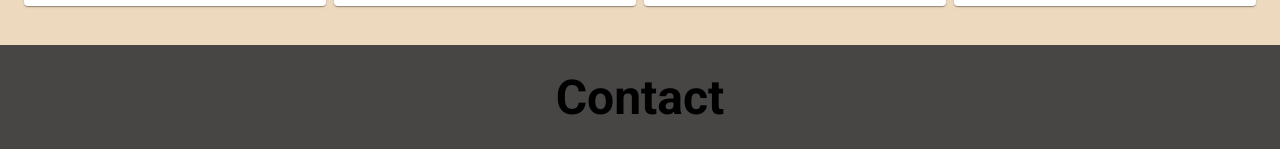
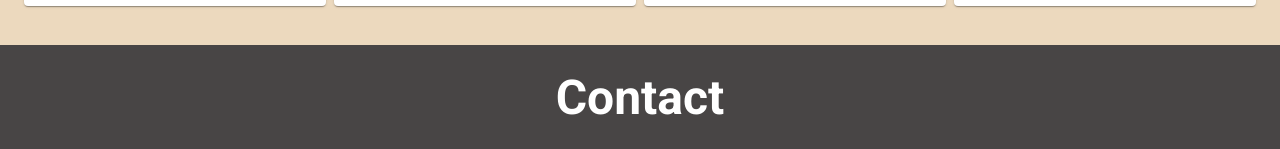
Before and after one commit to dannyhannyford/portfolio, a React app: page / in a window 1280 px wide. Shown: the part 1383-1532 px from the top of the page. Built offline with nearby package versions, Linux system fonts and the light colour scheme.

Commit message:
color fix

```diff
--- a/client/src/components/Contact.jsx
+++ b/client/src/components/Contact.jsx
@@ -137,7 +137,7 @@ const Contact = () => {
           alignItems="center"
         >
           <Typography variant="h3" gutterBottom>
-            <Box fontWeight="fontWeightBold">
+            <Box color="white" fontWeight="fontWeightBold">
               Contact
             </Box>
           </Typography>
```
